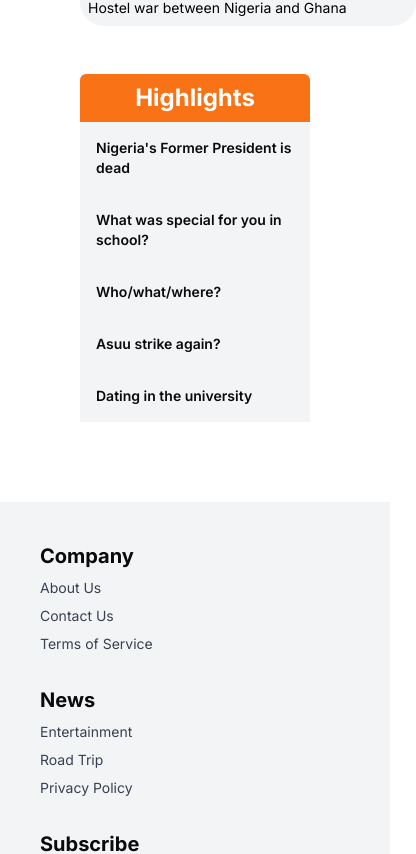
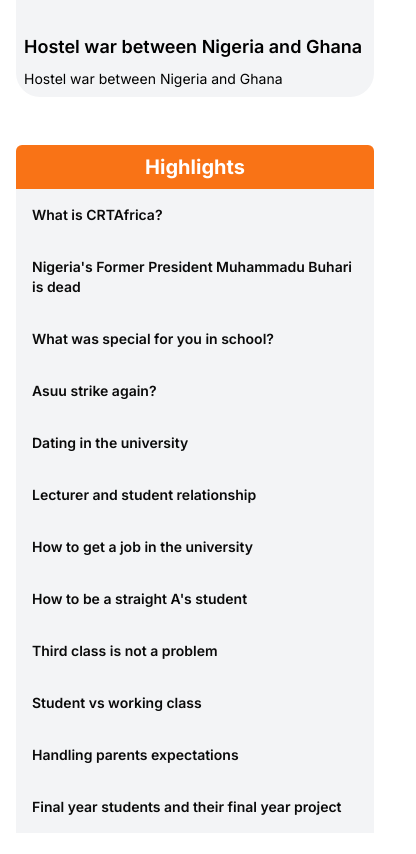
Before and after one commit to igwe-karl/college-app, a Next.js app in the folder college-app/: page / in a window 390 px wide. Shown: the part 2954-3808 px from the top of the page, 416 px wide, since content can reach past the window. Built offline with nearby package versions, Linux system fonts and the light colour scheme; no server answers; grey boxes are pictures that could not be loaded.

Commit message:
feat: update team member roles and enhance layout for better responsiveness

```diff
--- a/college-app/src/app/company/page.tsx
+++ b/college-app/src/app/company/page.tsx
@@ -15,13 +15,13 @@
     },
     {
       name: "Irene Otali",
-      role: "Assistant Director",
+      role: "Content Creator/Producer",
       image: "/assets/image/irene.jpg",
     },
     {
-      name: "Jerusalem Okechukwu",
+      name: "Jerusalem Dzuamo",
       role: "Creative Director",
-      image: "/assets/image/jerusalem.jpg",
+      image: "/assets/image/dir.jpg",
     },
   ];
 
@@ -46,7 +46,7 @@
 
       <div className="flex flex-col gap-4 mt-10">
         <div className="text-4xl font-bold text-center">Our Team</div>
-        <div className="text-lg grid grid-cols-2 items-center justify-center space-y-10 mt-10">
+        <div className="text-lg grid lg:grid-cols-2 grid-cols-1 items-center justify-center space-y-10 mt-10 mb-20">
           {team.map((item, index) => (
             <TeamCard
               key={index}
--- a/college-app/src/app/components/teamCard.tsx
+++ b/college-app/src/app/components/teamCard.tsx
@@ -13,7 +13,7 @@
   order?: string;
 }) => {
   return (
-    <div className="flex flex-row space-x-4 items-center justify-center w-[60%] ">
+    <div className="flex flex-row space-x-4 items-center justify-center w-full lg:w-[60%] ">
       <div
         className={`${order === "first" ? "order-first" : "order-last"}`}
       >
--- a/college-app/src/app/page.tsx
+++ b/college-app/src/app/page.tsx
@@ -12,7 +12,8 @@
   const videoUrls = [
     {
       title: "Campus crisis and cash giveaway?",
-      description: "A jampacked story involving ex-presendential candidate Peter Obi, protest on campus...",
+      description:
+        "A jampacked story involving ex-presendential candidate Peter Obi, protest on campus...",
       image: "https://www.youtube.com/embed/NNZFETTu2oI?si=KX25vhgoydJLE3MO",
     },
     {
@@ -22,7 +23,8 @@
     },
     {
       title: "Unilag student and VDM to the rescue from her landlord",
-      description: "Landlord demands more than house rent then threatens to kill and bury his tenant with 500k",
+      description:
+        "Landlord demands more than house rent then threatens to kill and bury his tenant with 500k",
       image: "https://www.youtube.com/embed/6TKKfny-9Gk?si=u4iZ5nmQBHoyYrJm",
     },
     {
@@ -59,7 +61,13 @@
 
   const news = [
     {
-      title: "Nigeria's Former President is dead",
+      title: "What is CRTAfrica?",
+      description:
+        "News that will make you laugh and fall to the back of yoiur chair and cry so hard uou would miss your dead relatives",
+      image: "/assets/image/trans.webp",
+    },
+    {
+      title: "Nigeria's Former President Muhammadu Buhari is dead",
       description:
         "News that will make you laugh and fall to the back of yoiur chair and cry so hard uou would miss your dead relatives",
       image: "/assets/image/bubu.JPG",
@@ -70,12 +78,6 @@
         "News that will make you laugh and fall to the back of yoiur chair and cry so hard uou would miss your dead relatives",
       image: "/assets/image/simba.png",
     },
-    {
-      title: "Who/what/where?",
-      description:
-        "News that will make you laugh and fall to the back of yoiur chair and cry so hard uou would miss your dead relatives",
-      image: "/assets/image/trans.webp",
-    },
 
     {
       title: "Asuu strike again?",
@@ -85,14 +87,48 @@
     },
     {
       title: "Dating in the university",
-      description:
-        "Dating in the university",
+      description: "Dating in the university",
+      // image: "/assets/image/bubu.jpeg",
+    },
+    {
+      title: "Lecturer and student relationship",
+      description: "lecturer and student relationship",
+      // image: "/assets/image/bubu.jpeg",
+    },
+    {
+      title: "How to get a job in the university",
+      description: "How to get a job in the university",
+      // image: "/assets/image/bubu.jpeg",
+    },
+    {
+      title: "How to be a straight A's student",
+      description: "How to be a good student",
+      // image: "/assets/image/bubu.jpeg",
+    },
+    {
+      title: "Third class is not a problem",
+      description: "Third class is not a problem",
+      // image: "/assets/image/bubu.jpeg",
+    },
+    {
+      title: "Student vs working class",
+      description: "Student vs working class",
+      // image: "/assets/image/bubu.jpeg",
+    },
+    {
+      title: "Handling parents expectations",
+      description: "Handling parents expectations",
+      // image: "/assets/image/bubu.jpeg",
+    },
+    {
+      title: "Final year students and their final year project",
+      description: "Final year students and their final year project",
       // image: "/assets/image/bubu.jpeg",
     },
   ];
 
   return (
-    <div className=" min-h-screen py-20 px-20">
+    <div className=" min-h-screen py-20 lg:px-20 px-4 ">
       {/* {currentUser ? (
         <div className="w-full items-center justify-between font-mono text-sm ">
           <p className="text-xl">Hello and welcome back</p>
@@ -106,8 +142,8 @@
           hello and welcome to the app
         </div>
       )} */}
-      <div className="grid grid-cols-1 md:grid-cols-5 gap-8 w-full">
-        <div className="md:col-span-4">
+      <div className="grid grid-cols-2 md:grid-cols-6 gap-8 w-full">
+        <div className="md:col-span-4 col-span-2">
           <div className="grid sm:grid-cols-1 xl:grid-cols-2 gap-4">
             {videoUrls.map((url, index) => (
               <PopularTab
@@ -121,8 +157,8 @@
           </div>
         </div>
 
-        <div className="col-span-1 w-full">
-          <p className="text-2xl font-bold text-center bg-orange-500 text-white rounded-t-md p-2 w-full">
+        <div className="col-span-2 w-full">
+          <p className="lg:text-2xl text-xl font-bold text-center bg-orange-500 text-white rounded-t-md p-2 w-full">
             Highlights
           </p>
           <div className="flex flex-col w-full">
```
Also changed, not shown: college-app/public/assets/image/dir.jpg (added).
